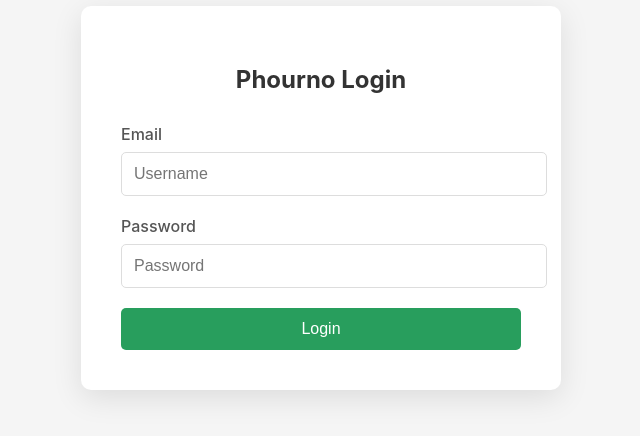
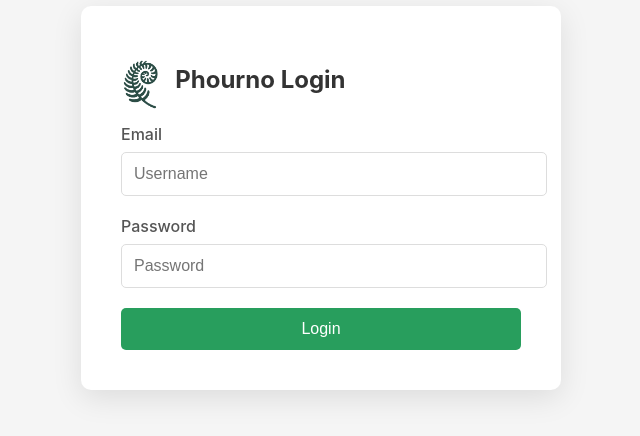
Before and after one commit to liamgilbey/phourno, a React (Create React App) app in the folder frontend/: page /login in a window 1280 px wide. Shown: the part 202-638 px from the top of the page, without its empty margins (319-959 px from the left). Built offline with nearby package versions, Linux system fonts and the light colour scheme.

Commit message:
First logo

```diff
--- a/frontend/src/components/Auth/Login.js
+++ b/frontend/src/components/Auth/Login.js
@@ -1,6 +1,7 @@
 import React, { useState } from 'react';
 import { login } from '../../services/api';
 import { useNavigate } from 'react-router-dom';
+import logo from '../../assets/images/logo.png'; // Adjust path to where your logo is stored
 
 import '../../styles/Login.css';
 
@@ -29,7 +30,10 @@ const Login = () => {
     return (
         <div className="login-container">
             <div className="login-box">
-                <h2>Phourno Login</h2>
+                <div className="login-header">
+                    <img src={logo} className="app-logo"></img>
+                    <h2 className="app-title">Phourno Login</h2>
+                </div>
                 <form onSubmit={handleSubmit}>
                     <div className="input-container">
                         <label>Email</label>
--- a/frontend/src/styles/Login.css
+++ b/frontend/src/styles/Login.css
@@ -75,3 +75,19 @@
     font-size: 14px;
     text-align: center;
 }
+
+.login-header {
+    display:flex;
+    align-items: center; /* Vertically centers the content */
+}
+
+.app-logo {
+    height: 50px;  /* Adjust the size as needed */
+    width: auto;
+    margin-right: 16px; /* Add some spacing between the text and the icon */
+  }
+
+.app-title {
+    align-items: center;
+    margin-bottom: 20px;
+}
```
Also changed, not shown: frontend/src/assets/images/logo.png (added).
